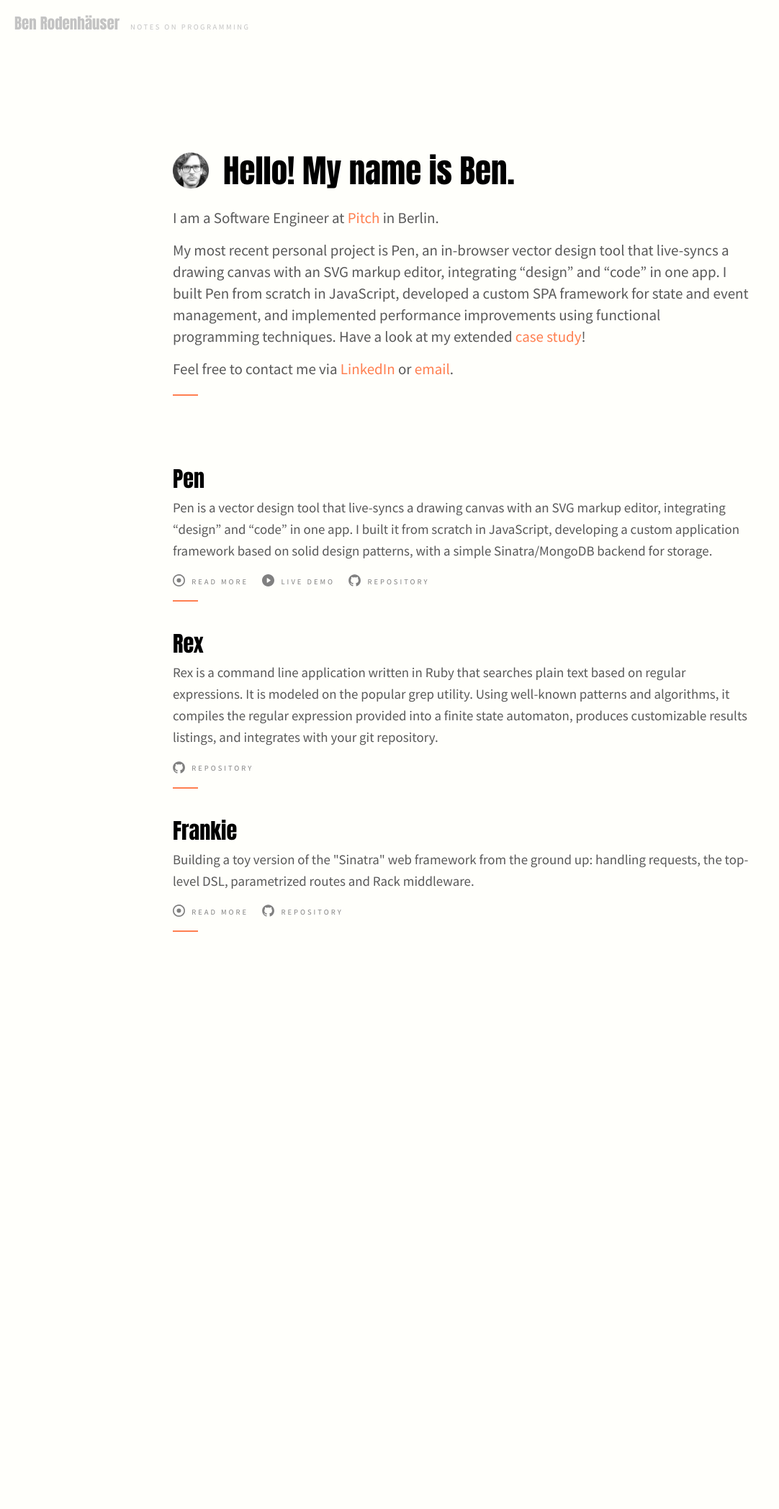
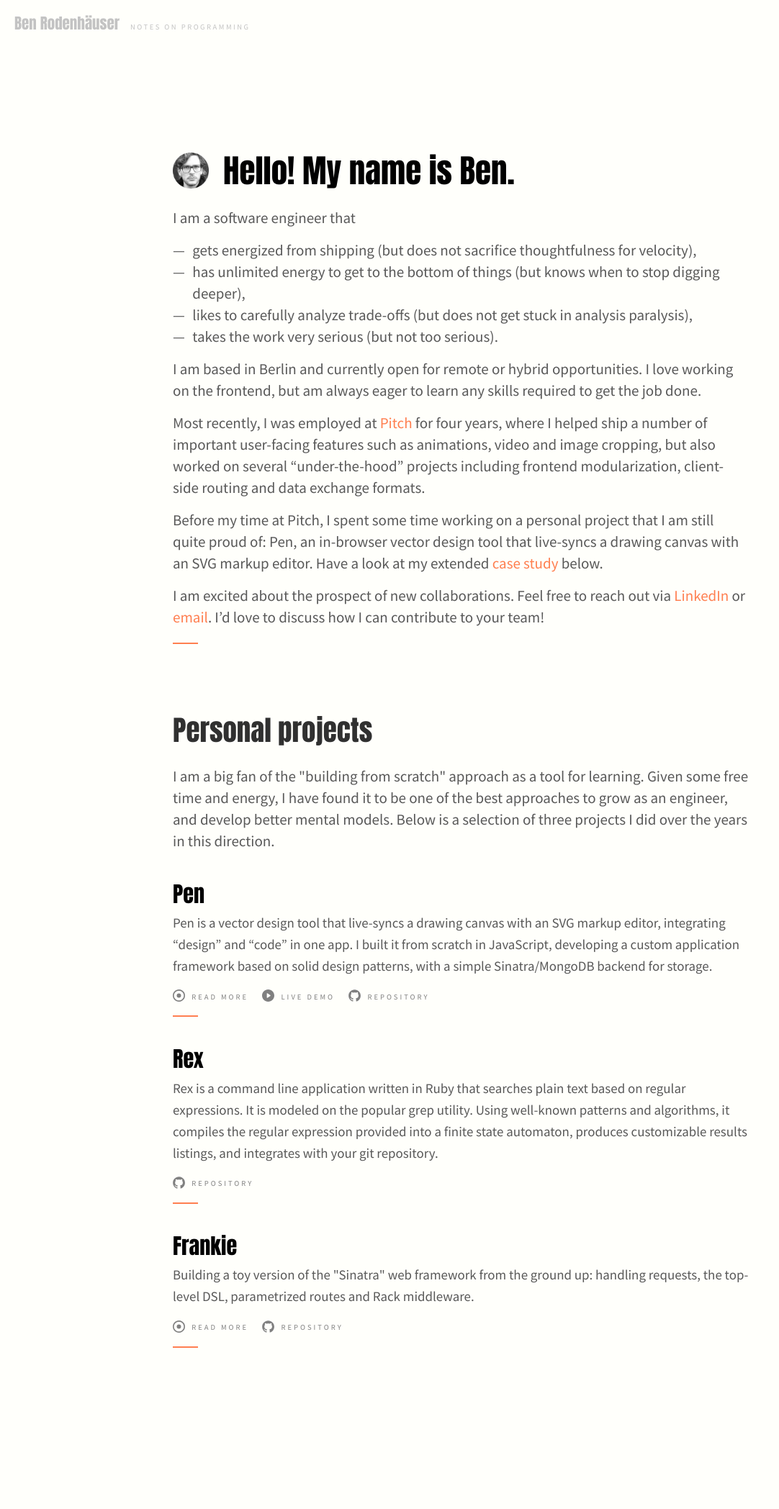
Before and after one commit to benrodenhaeuser/benrodenhaeuser.github.io, a Jekyll site: the page built from index.md, in a window 1280 px wide. Shown: the whole page at 72% size, without its empty margins (0-1082 px from the left). Built offline with Jekyll 4.4.1, drawn with Linux system fonts in a browser that asks for light colours; before the commit the page ends 1519 px from its top, so only the background shows below that.

Commit message:
Publish updated front page

```diff
--- a/_includes/post-list.html
+++ b/_includes/post-list.html
@@ -1,4 +1,8 @@
 <div class="post-list" id="post-list">
+  <h1 class="post-list-headline">Personal projects</h1>
+
+  I am a big fan of the "building from scratch" approach as a tool for learning. Given some free time and energy, I have found it to be one of the best approaches to grow as an engineer, and develop better mental models. Below is a selection of three projects I did over the years in this direction.
+
   {% assign projects = site.posts %}
 
   {% for page in projects %}
--- a/_scss/style.scss
+++ b/_scss/style.scss
@@ -29,6 +29,12 @@
     color: $headercolor;
     font-size: $basefont;
     display: inline;
+  }
+
+  &.post-list-headline {
+    font-size: 1.3 * $baseline;
+    line-height: 1.3 * $baseline;
+    margin-bottom: $baseline;
   }
 }
 
```
Also changed, not shown: content/_snippets/about.md (+11 -3 lines).
